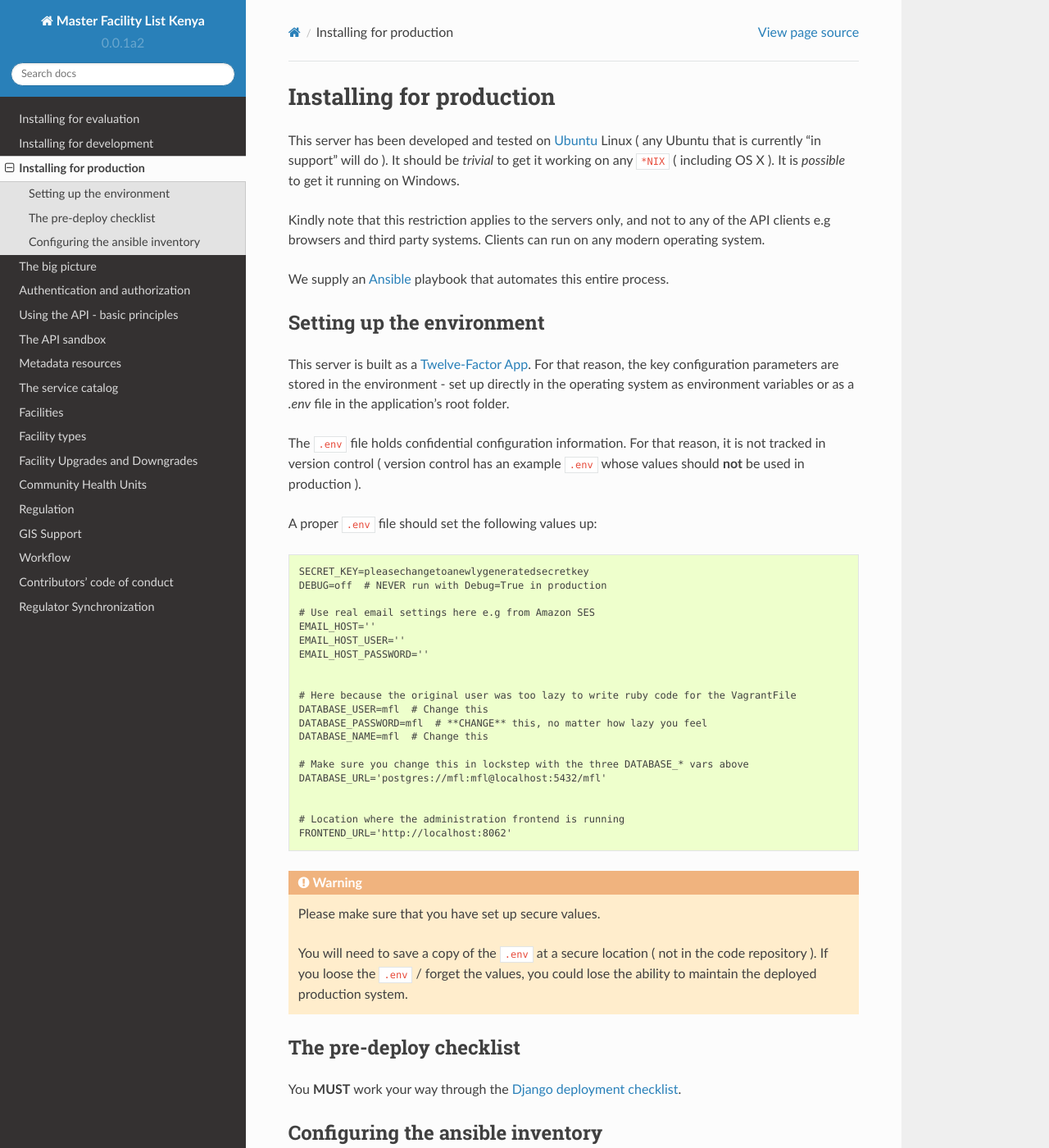
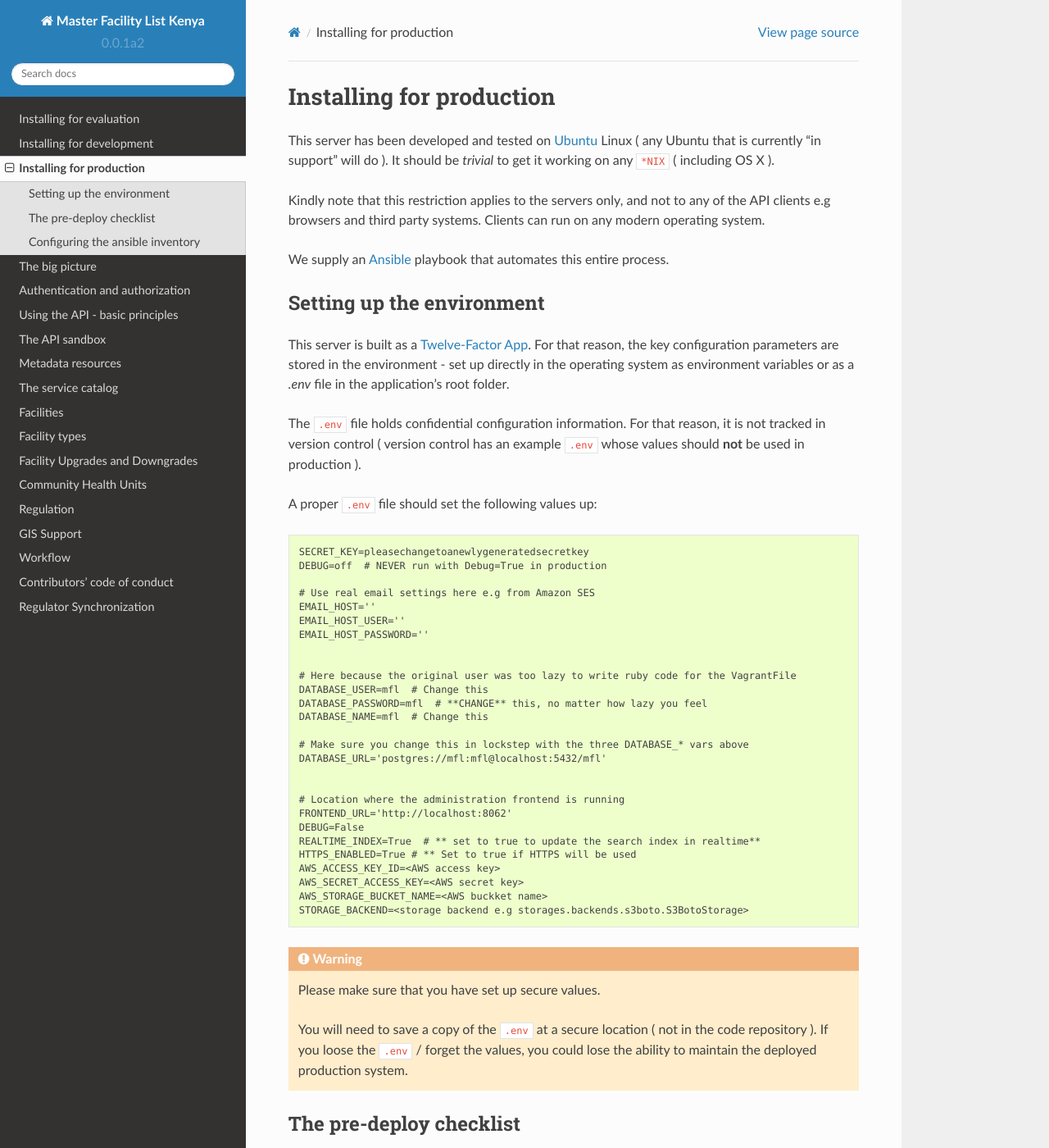
Before and after one commit to MasterFacilityList/mfl_api_docs, a Sphinx documentation site: the page built from docs/03_production_install.rst, in a window 1280 px wide and 1400 px high. Shown: the whole window at 82% size. Built offline with Sphinx 7.4.7 and the Read the Docs theme 2.0.0, drawn with Linux system fonts in a browser that asks for light colours.

Commit message:
Update Environment variables

```diff
--- a/docs/03_production_install.rst
+++ b/docs/03_production_install.rst
@@ -2,8 +2,7 @@ Installing for production
 ============================
 This server has been developed and tested on `Ubuntu`_ Linux ( any Ubuntu
 that is currently "in support" will do ). It should be *trivial* to get it
-working on any ``*NIX`` ( including OS X ). It is *possible* to get it
-running on Windows.
+working on any ``*NIX`` ( including OS X ).
 
 Kindly note that this restriction applies to the servers only, and not to
 any of the API clients e.g browsers and third party systems. Clients can
@@ -49,7 +48,13 @@ A proper ``.env`` file should set the following values up:
 
     # Location where the administration frontend is running
     FRONTEND_URL='http://localhost:8062'
-
+    DEBUG=False
+    REALTIME_INDEX=True  # ** set to true to update the search index in realtime**
+    HTTPS_ENABLED=True # ** Set to true if HTTPS will be used
+    AWS_ACCESS_KEY_ID=<AWS access key>
+    AWS_SECRET_ACCESS_KEY=<AWS secret key>
+    AWS_STORAGE_BUCKET_NAME=<AWS buckket name>
+    STORAGE_BACKEND=<storage backend e.g storages.backends.s3boto.S3BotoStorage>
 
 .. _Twelve-Factor App: http://12factor.net/
 
```
